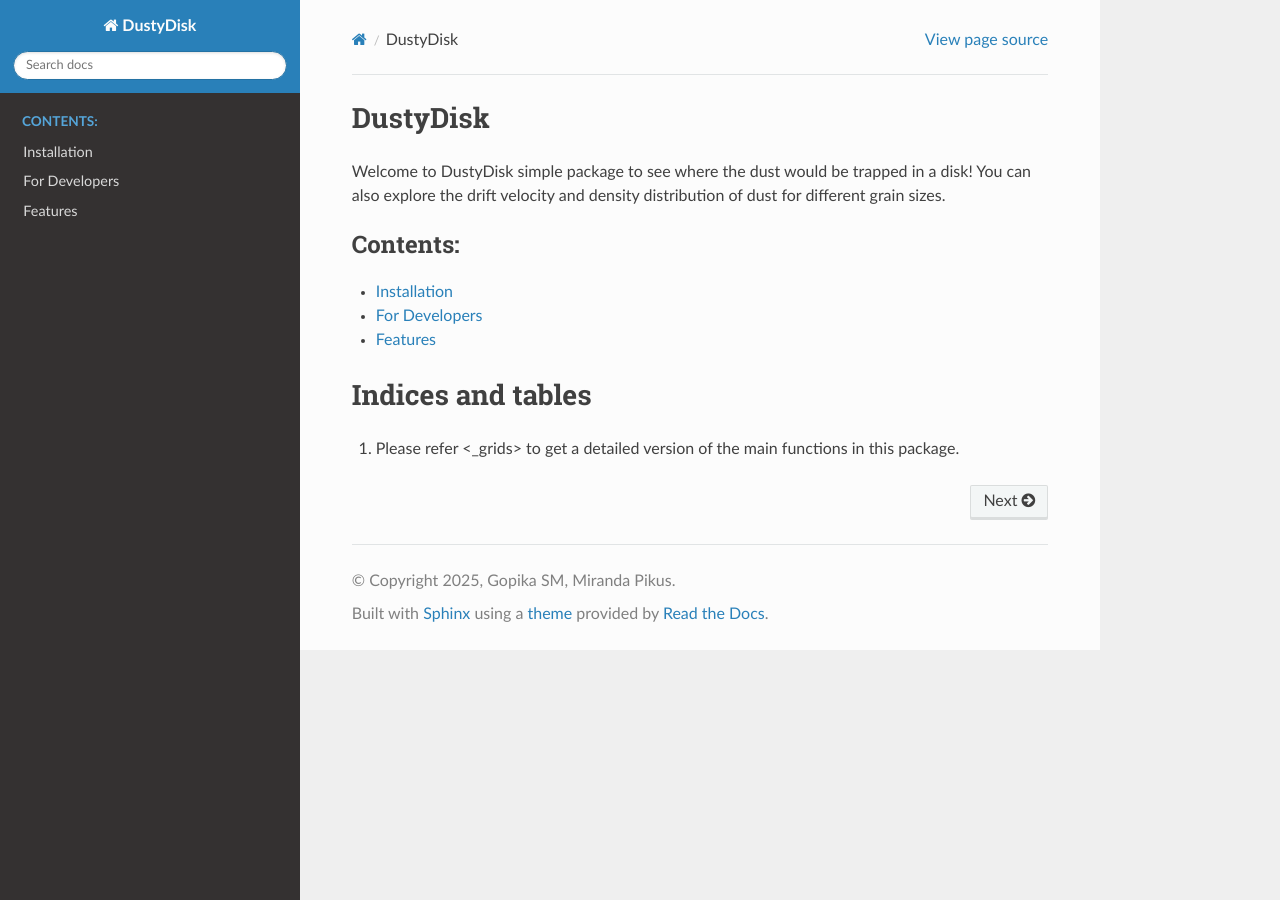
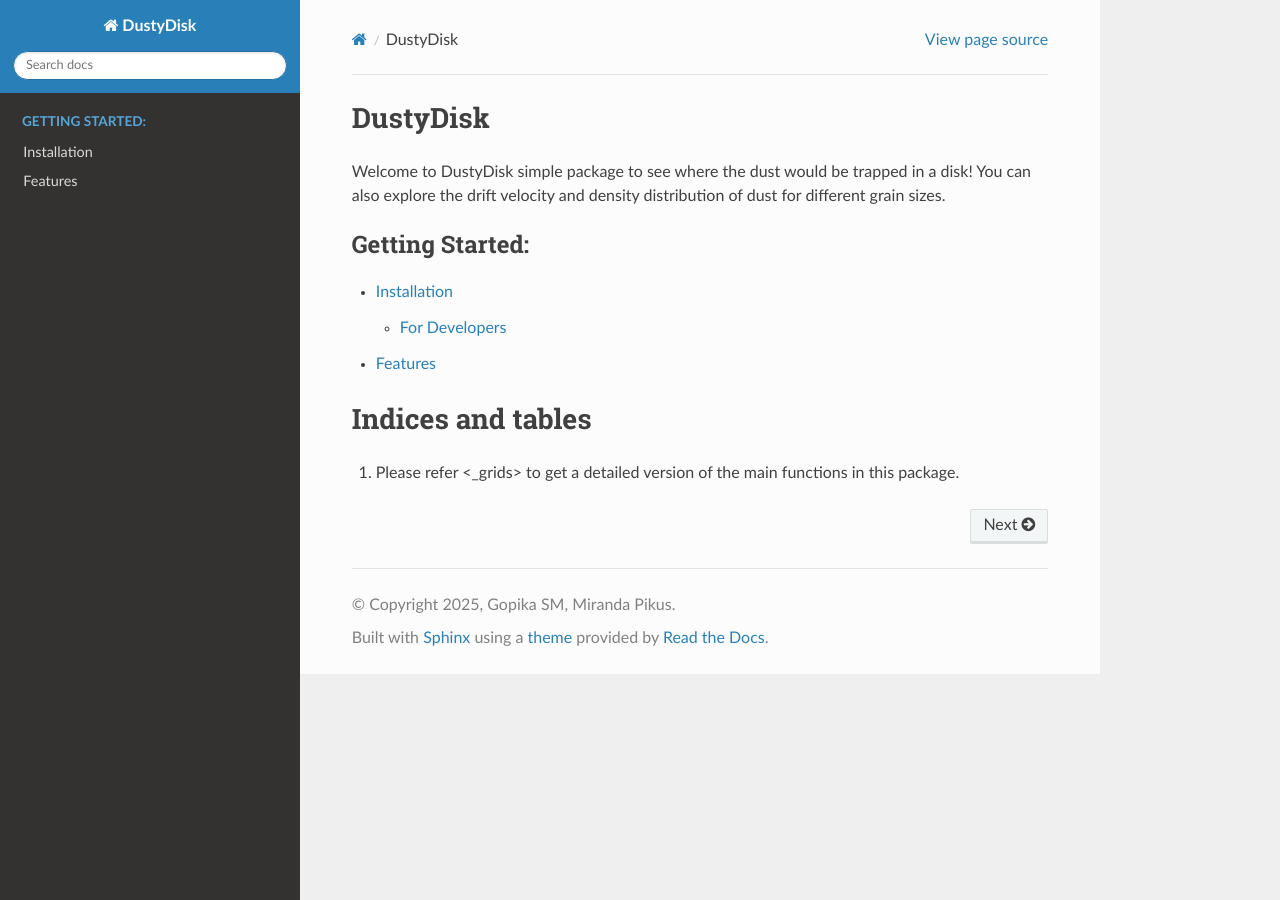
Before and after one commit to miranda-pikus/DustyDisk, a Sphinx documentation site: the page built from docs/index.rst, in a window 1280 px wide. Built offline with Sphinx 7.4.7 and the Read the Docs theme 3.1.0, drawn with Linux system fonts in a browser that asks for light colours.

Commit message:
troubleshooting installation.rst

```diff
--- a/docs/index.rst
+++ b/docs/index.rst
@@ -11,7 +11,7 @@
 
 .. toctree::
    :maxdepth: 2
-   :caption: Contents:
+   :caption:  Getting Started:
 
    installation
    grid
--- a/docs/installation.rst
+++ b/docs/installation.rst
@@ -1,7 +1,7 @@
 .. _installation:
 
 Installation
-+++++++++++++
+===============
 
 This package can be installed as below, irrespective of the operating system.
 
```
